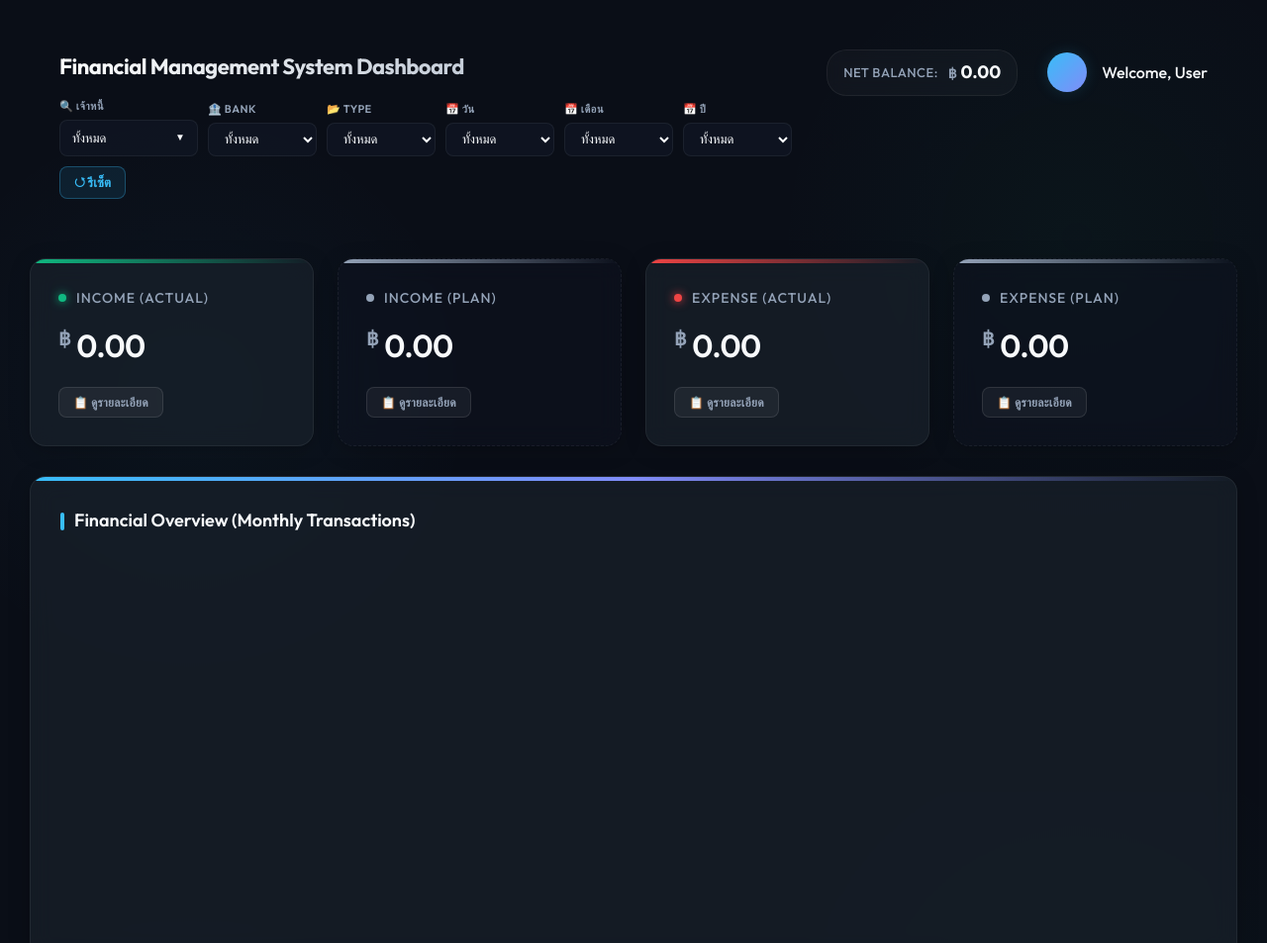
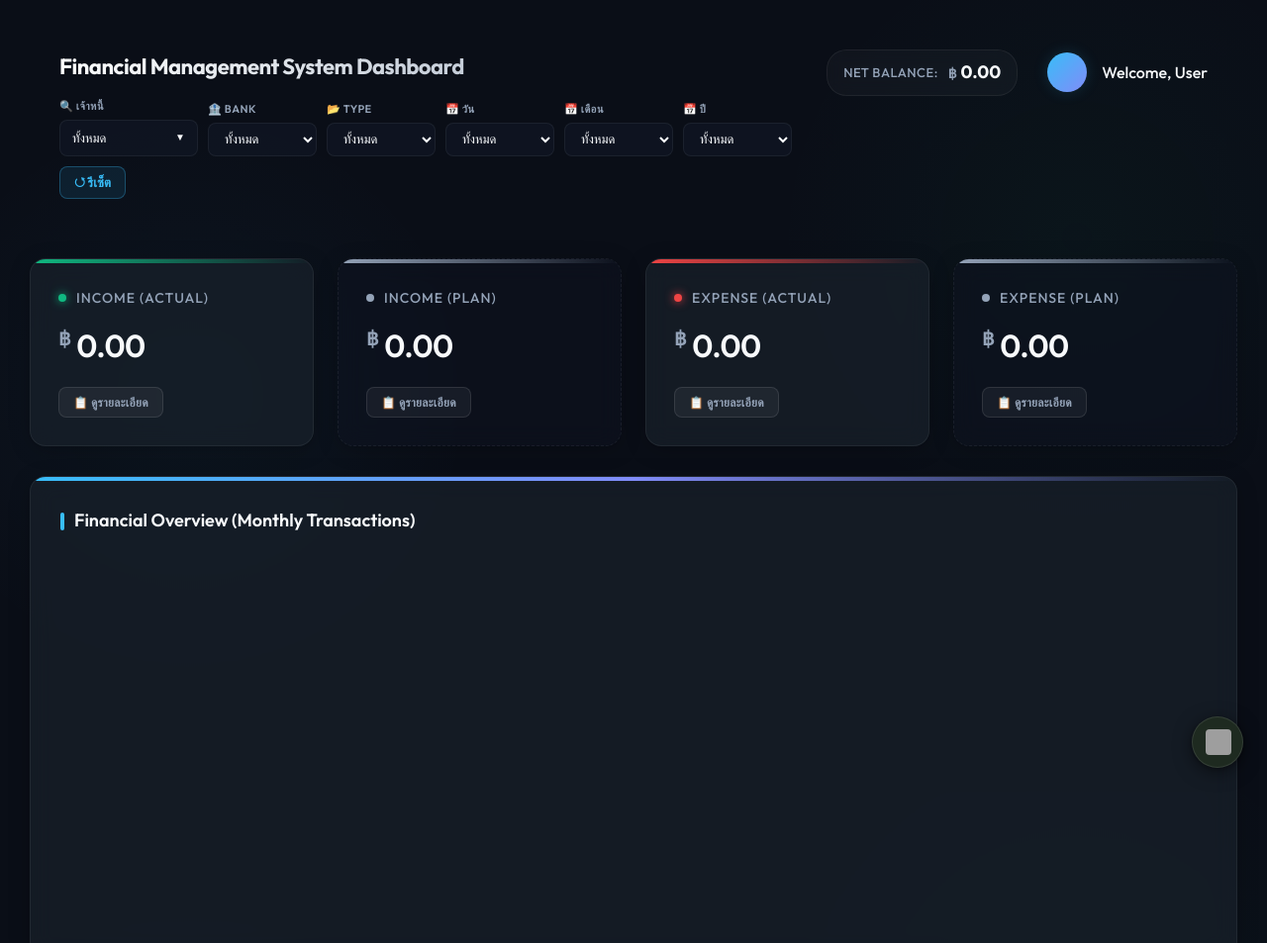
Before and after one commit to it-devs2/CashFlow, a plain HTML site: page index.html in a window 1280 px wide. Shown: the top 953 px of the page at 99% size. Drawn offline with nearby package versions, Linux system fonts and the light colour scheme; no server answers; grey boxes are pictures that could not be loaded.

Commit message:
Add files via upload

```diff
--- a/index.html
+++ b/index.html
@@ -268,6 +268,12 @@
         </div>
     </div>
 
+    <!-- Floating Google Sheets FAB -->
+    <a id="btn-open-sheets" href="https://docs.google.com/spreadsheets/d/1uHUvM67t8fUEpPlLddWiQISX_WeBTu2yw4xH4NsNWIY/edit?gid=0#gid=0" target="_blank" title="เปิด Google Sheets">
+        <img src="https://www.gstatic.com/images/branding/product/1x/sheets_2020q4_48dp.png" width="26" height="26" alt="Sheets" style="border-radius:4px; flex-shrink:0;">
+        <span class="fab-label">Google Sheets</span>
+    </a>
+
     <script src="script.js"></script>
 </body>
 </html>
--- a/style.css
+++ b/style.css
@@ -43,7 +43,7 @@ body {
 .dashboard-container {
     max-width: 1500px;
     margin: 0 auto;
-    padding: 30px;
+    padding: 30px 30px 100px;
 }
 
 /* Glassmorphism utility */
@@ -1265,3 +1265,65 @@ body.hide-balances .net-balance-amount {
     pointer-events: none;
     user-select: none;
 }
+
+/* ── Floating Google Sheets FAB ── */
+#btn-open-sheets {
+    position: fixed;
+    bottom: 24px;
+    right: 24px;
+    z-index: 9999;
+    display: inline-flex;
+    align-items: center;
+    gap: 0;
+    overflow: hidden;
+    /* icon size only by default */
+    width: 52px;
+    height: 52px;
+    padding: 0 13px;
+    background: #1e2a20;
+    color: #ffffff;
+    text-decoration: none;
+    font-family: 'Inter', sans-serif;
+    font-size: 13px;
+    font-weight: 600;
+    border-radius: 50px;
+    box-shadow: 0 4px 18px rgba(0,0,0,0.5), 0 1px 4px rgba(0,0,0,0.3);
+    border: 1px solid rgba(255,255,255,0.1);
+    transition: width 0.3s cubic-bezier(0.4,0,0.2,1),
+                background 0.2s ease,
+                box-shadow 0.2s ease,
+                transform 0.2s ease;
+    white-space: nowrap;
+    cursor: pointer;
+}
+
+#btn-open-sheets:hover {
+    width: 178px;
+    background: #1a5c30;
+    box-shadow: 0 6px 24px rgba(34, 168, 98, 0.4), 0 2px 8px rgba(0,0,0,0.4);
+    transform: translateY(-2px);
+}
+
+#btn-open-sheets:active {
+    transform: translateY(0px);
+}
+
+#btn-open-sheets img {
+    flex-shrink: 0;
+    display: block;
+}
+
+.fab-label {
+    margin-left: 10px;
+    white-space: nowrap;
+    overflow: hidden;
+    opacity: 0;
+    max-width: 0;
+    transition: opacity 0.2s ease 0.1s, max-width 0.3s ease;
+    letter-spacing: 0.3px;
+}
+
+#btn-open-sheets:hover .fab-label {
+    opacity: 1;
+    max-width: 120px;
+}
```
